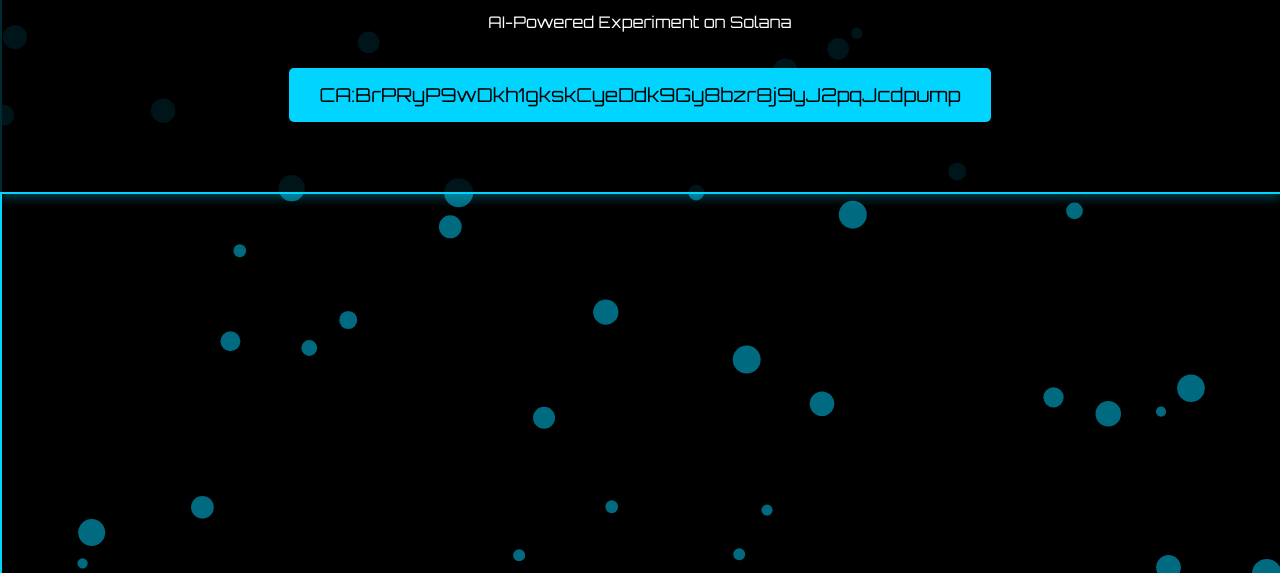
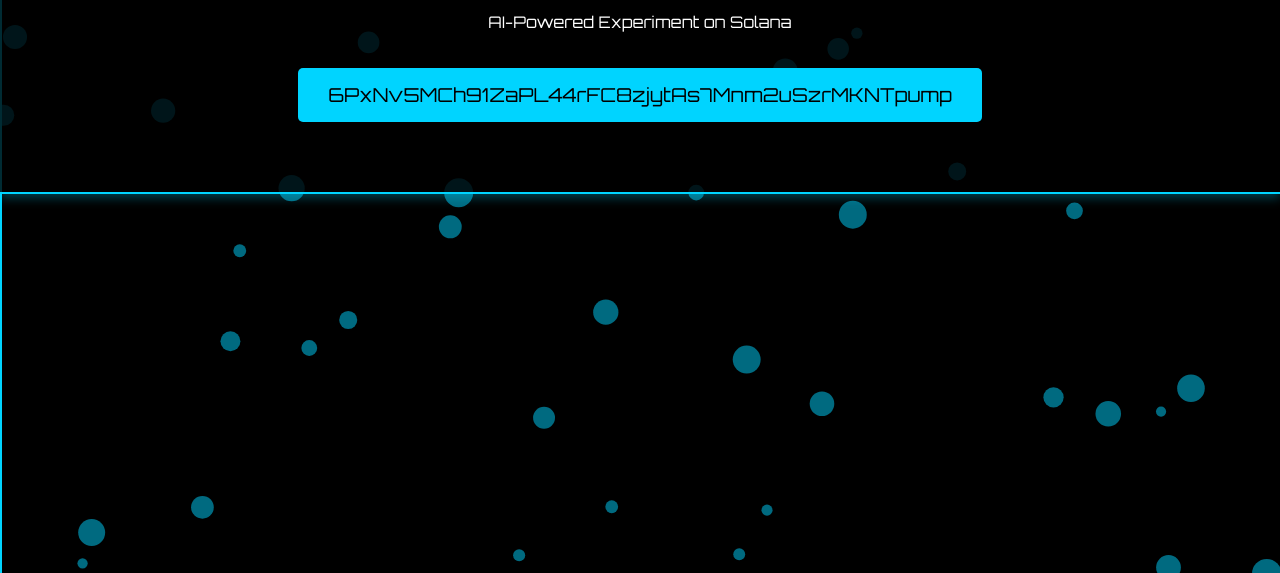
Before and after one commit to NeuraLensAIsol/neuralens-website, a plain HTML site: page index.html in a window 1280 px wide. Shown: the part 227-800 px from the top of the page. Drawn offline with Linux system fonts and the light colour scheme.

Commit message:
Update index.html

```diff
--- a/index.html
+++ b/index.html
@@ -185,7 +185,7 @@
     <div class="hero">
         <h1>Neura Lens</h1>
         <p>AI-Powered Experiment on Solana</p>
-        <a href="#" class="cta-button">CA:BrPRyP9wDkh1gkskCyeDdk9Gy8bzr8j9yJ2pqJcdpump</a>
+        <a href="#" class="cta-button">6PxNv5MCh91ZaPL44rFC8zjytAs7Mnm2uSzrMKNTpump</a>
     </div>
 </body>
 </html>
```
